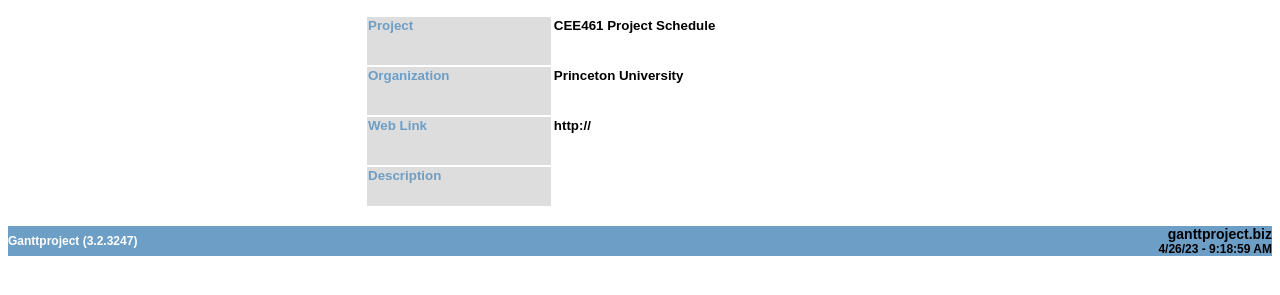
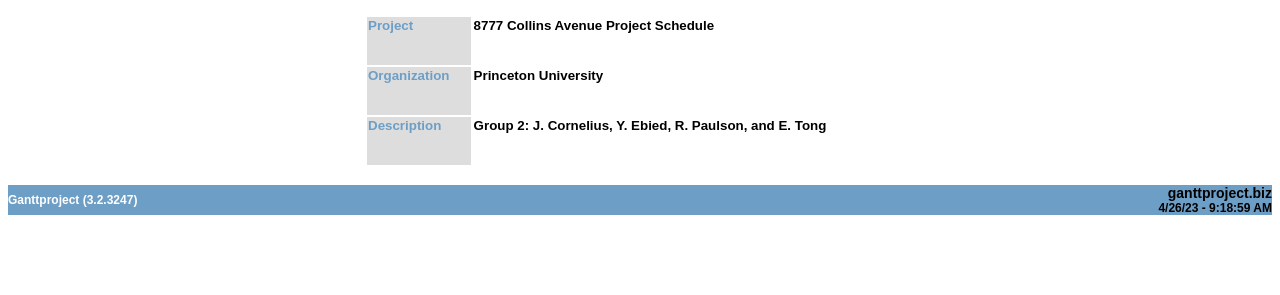
Before and after one commit to lizzytong2589/CEE461_files, a plain HTML site: page index.html in a window 1280 px wide. Shown: the part 59-354 px from the top of the page. Drawn offline with Linux system fonts and the light colour scheme.

Commit message:
Update index.html

```diff
--- a/index.html
+++ b/index.html
@@ -119,7 +119,7 @@ div.page_links {
                     <td valign="top" bgcolor="#dddddd">
                         <h5>Project</h5>
                     </td><td valign="top">
-                        <h6>CEE461 Project Schedule</h6>
+                        <h6>8777 Collins Avenue Project Schedule</h6>
                     </td>
                 </tr>
                 <tr>
@@ -131,15 +131,9 @@ div.page_links {
                 </tr>
                 <tr>
                     <td valign="top" bgcolor="#dddddd">
-                        <h5>Web Link</h5>
-                    </td><td valign="top"><a href="http://">
-                            <h6>http://</h6>
-                        </a></td>
-                </tr>
-                <tr>
-                    <td valign="top" bgcolor="#dddddd">
                         <h5>Description</h5>
                     </td><td valign="top">
+			<h6>Group 2: J. Cornelius, Y. Ebied, R. Paulson, and E. Tong</h6>
                         <div style="padding-left:10pt">
                             <pre style="font-family: sans-serif"></pre>
                         </div>
```
